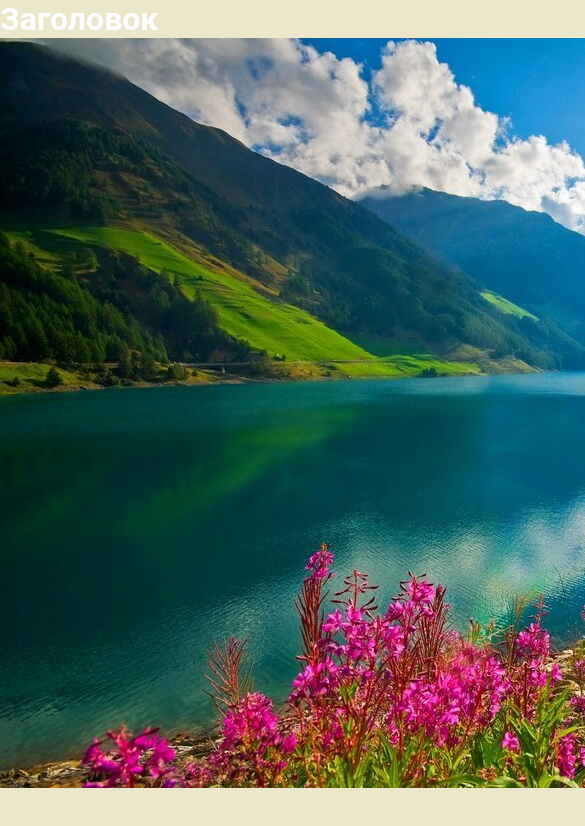
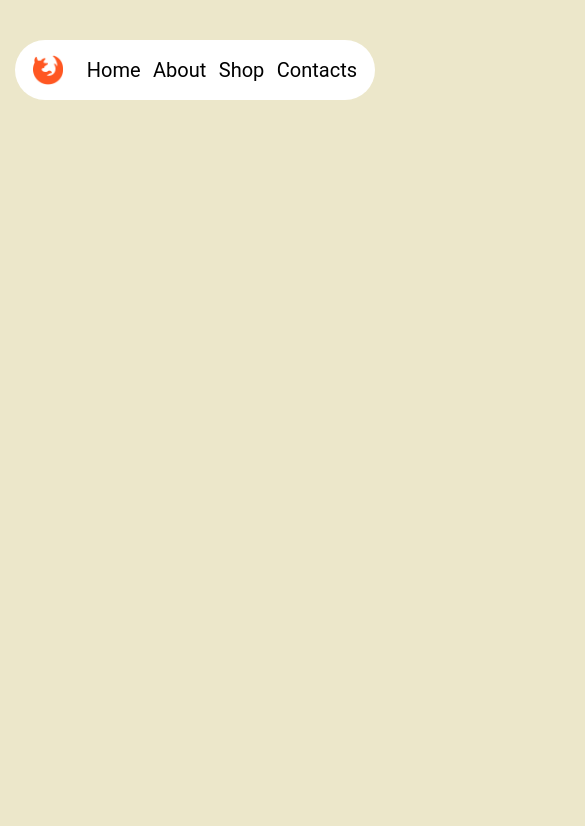
Before and after one commit to dmitriy-lopatuk/My-Test-Project, a website: page index.html in a window 390 px wide. Shown: the top 826 px of the page, 585 px wide, since content can reach past the window. Drawn offline with Linux system fonts and the light colour scheme.

Commit message:
feat: add header with logo and navbar
* feat: add header with logo and navbar
* style(header): improve styles and responsiveness

- remove unnecessary properties from buttons and logo
- change logo animation duration
- rework layout to ensure responsiveness without media queries

```diff
--- a/css/style.css
+++ b/css/style.css
@@ -1,3 +1,5 @@
+/* Настройки проекта */
+
 :root {
   --white: #fff;
   --black: #000;
@@ -39,18 +41,19 @@
     border-color: var(--accent);
     color: var(--accent);
   }
+
+  .header-logo:hover {
+    transform: rotate(360deg);
+  }
 }
 
 a {
-  color: var(--white);
+  color: var(--black);
   text-decoration: none;
   transition: var(--base-tr);
 }
 
 button {
-  margin: 50px;
-  padding: 15px;
-  min-width: 150px;
   font-family: inherit;
   color: var(--white);
   background-color: var(--accent);
@@ -66,3 +69,44 @@
   margin: 0;
   padding: 0;
 }
+
+.container {
+  width: min(1240px, 100% - 30px);
+  margin-inline: auto;
+}
+
+/* Шапка */
+
+.header {
+  margin-top: 40px;
+}
+
+.header-content {
+  display: flex;
+  justify-content: space-between;
+  align-items: center;
+  flex-wrap: wrap;
+  row-gap: 15px;
+  background-color: var(--white);
+  border-radius: min(30px, 60px);
+  padding: 15px 5%;
+}
+
+.header-logo {
+  display: flex;
+  transform: rotate(0deg);
+  transition: 0.6s;
+}
+
+.header-icon-logo {
+  width: 30px;
+}
+
+.header-list {
+  display: flex;
+  font-size: 20px;
+}
+
+.header-list-item:not(:last-child) {
+  margin-right: min(3.2vw, 30px);
+}
--- a/index.html
+++ b/index.html
@@ -7,7 +7,33 @@
     <link rel="stylesheet" href="css/style.css" />
   </head>
   <body>
-    <h1>Заголовок</h1>
-    <img src="img/1675172334_3-72.jpg" alt="image" />
+    <!-- HEADER -->
+    <header class="header">
+      <!-- CONTAINER -->
+      <div class="container">
+        <!-- HEADER__CONTENT -->
+        <div class="header-content">
+          <a href="#" class="header-logo">
+            <img src="img/logo.png" alt="logo" class="header-icon-logo" />
+          </a>
+          <nav class="header-navbar">
+            <ul class="header-list">
+              <li class="header-list-item">
+                <a href="#">Home</a>
+              </li>
+              <li class="header-list-item">
+                <a href="#">About</a>
+              </li>
+              <li class="header-list-item">
+                <a href="#">Shop</a>
+              </li>
+              <li class="header-list-item">
+                <a href="#">Contacts</a>
+              </li>
+            </ul>
+          </nav>
+        </div>
+      </div>
+    </header>
   </body>
 </html>
```
Also changed, not shown: img/logo.png (added).
